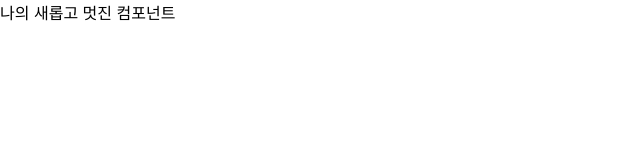
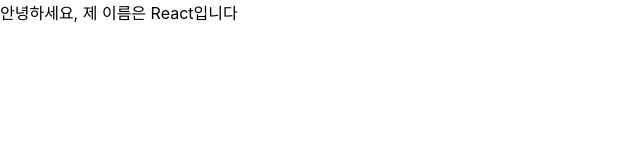
Before and after one commit to RATSENO/hello-react, a React (Create React App) app: page / in a window 1280 px wide. Shown: the top 160 px of the page, without its empty margins (0-640 px from the left). Built offline with nearby package versions, Linux system fonts and the light colour scheme.

Commit message:
컴포넌트를 사용할 때 props 값 지정하기

```diff
--- a/src/App.js
+++ b/src/App.js
@@ -1,7 +1,8 @@
 import MyComponent from "./MyComponent";
 import "./App.css";
 
-function App() {
-  return <MyComponent></MyComponent>
+const App = () => {
+  return <MyComponent name="React"></MyComponent>
 }
+
 export default App;
--- a/src/MyComponent.js
+++ b/src/MyComponent.js
@@ -1,7 +1,7 @@
 import React from "react";
 
-const MyComponent = () => {
-    return <div>나의 새롭고 멋진 컴포넌트</div>
-};
+const MyComponent = props =>{
+    return <div>안녕하세요, 제 이름은 {props.name}입니다</div>
+}
 
 export default MyComponent;
```
